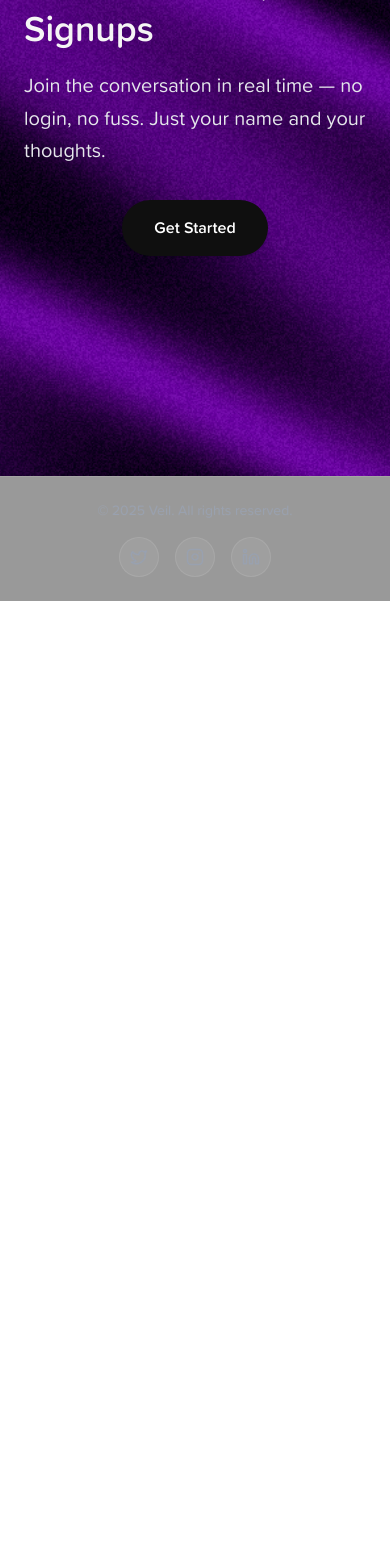
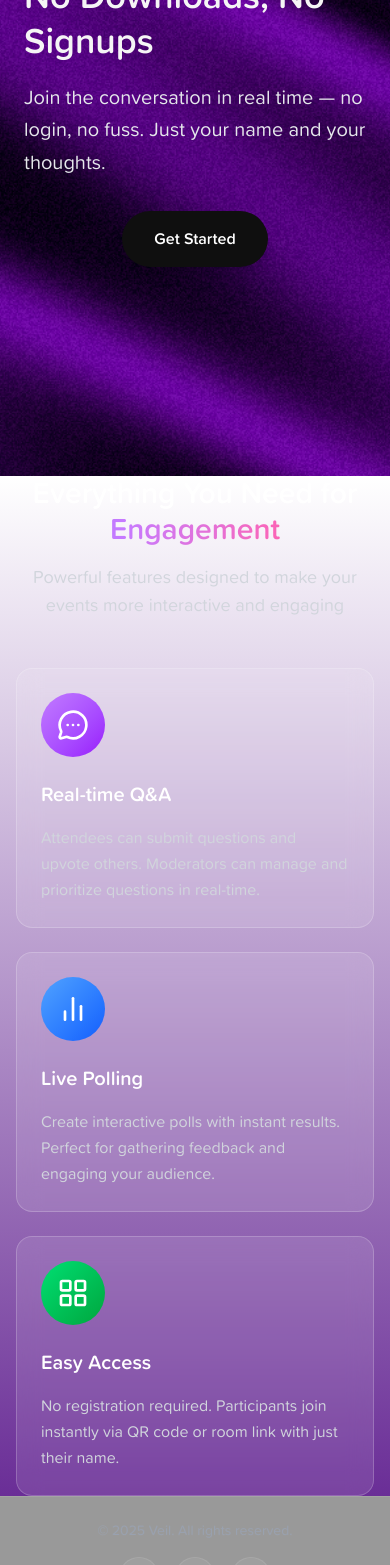
Before and after one commit to cridiv/Veil, a Next.js app in the folder apps/web/: page / in a window 390 px wide. Shown: the part 432-1997 px from the top of the page. Before the commit the page ends 1033 px from the top, so only its background shows below. Built offline with nearby package versions, Linux system fonts and the light colour scheme.

Commit message:
feat: add FeatureSection component and update Hero layout for improved responsiveness

```diff
--- /dev/null
+++ b/apps/web/app/components/FeatureSection.tsx
@@ -0,0 +1,81 @@
+import React from "react";
+import { MessageCircleMore, ChartNoAxesColumn, LayoutGrid } from "lucide-react";
+
+const FeatureSection = () => {
+  return (
+    <section className="relative py-0 md:py-24 px-4 bg-gradient-to-b from-transparent to-purple-900/90">
+      <div className="max-w-7xl mx-auto">
+        {/* Section Header */}
+        <div className="text-center mb-12 md:mb-16">
+          <h2 className="text-3xl md:text-4xl font-bold text-white mb-4">
+            Everything You Need for
+            <span className="bg-gradient-to-r from-purple-400 to-pink-400 bg-clip-text text-transparent">
+              {" "}
+              Engagement
+            </span>
+          </h2>
+          <p className="text-gray-300 text-lg max-w-2xl mx-auto">
+            Powerful features designed to make your events more interactive and
+            engaging
+          </p>
+        </div>
+
+        {/* Feature Grid */}
+        <div className="grid grid-cols-1 md:grid-cols-2 lg:grid-cols-3 gap-6 md:gap-8">
+          {/* Real-time Q&A Card */}
+          <div className="group relative overflow-hidden rounded-2xl backdrop-blur-md bg-white/10 border border-white/20 p-6 md:p-8 hover:bg-white/15 transition-all duration-300 hover:scale-105 hover:shadow-2xl">
+            <div className="absolute inset-0 bg-gradient-to-br from-purple-500/20 to-pink-500/20 opacity-0 group-hover:opacity-100 transition-opacity duration-300"></div>
+            <div className="relative z-10">
+              <div className="w-16 h-16 rounded-full bg-gradient-to-br from-purple-400 to-purple-600 flex items-center justify-center mb-6 group-hover:scale-110 transition-transform duration-300">
+                <MessageCircleMore size={32} className="text-white" />
+              </div>
+              <h3 className="text-xl md:text-2xl font-bold text-white mb-4 group-hover:text-purple-200 transition-colors duration-300">
+                Real-time Q&A
+              </h3>
+              <p className="text-gray-300 leading-relaxed group-hover:text-gray-200 transition-colors duration-300">
+                Attendees can submit questions and upvote others. Moderators can
+                manage and prioritize questions in real-time.
+              </p>
+            </div>
+          </div>
+
+          {/* Live Polling Card */}
+          <div className="group relative overflow-hidden rounded-2xl backdrop-blur-md bg-white/10 border border-white/20 p-6 md:p-8 hover:bg-white/15 transition-all duration-300 hover:scale-105 hover:shadow-2xl">
+            <div className="absolute inset-0 bg-gradient-to-br from-blue-500/20 to-cyan-500/20 opacity-0 group-hover:opacity-100 transition-opacity duration-300"></div>
+            <div className="relative z-10">
+              <div className="w-16 h-16 rounded-full bg-gradient-to-br from-blue-400 to-blue-600 flex items-center justify-center mb-6 group-hover:scale-110 transition-transform duration-300">
+                <ChartNoAxesColumn size={32} className="text-white" />
+              </div>
+              <h3 className="text-xl md:text-2xl font-bold text-white mb-4 group-hover:text-blue-200 transition-colors duration-300">
+                Live Polling
+              </h3>
+              <p className="text-gray-300 leading-relaxed group-hover:text-gray-200 transition-colors duration-300">
+                Create interactive polls with instant results. Perfect for
+                gathering feedback and engaging your audience.
+              </p>
+            </div>
+          </div>
+
+          {/* Easy Access Card */}
+          <div className="group relative overflow-hidden rounded-2xl backdrop-blur-md bg-white/10 border border-white/20 p-6 md:p-8 hover:bg-white/15 transition-all duration-300 hover:scale-105 hover:shadow-2xl md:col-span-2 lg:col-span-1">
+            <div className="absolute inset-0 bg-gradient-to-br from-green-500/20 to-emerald-500/20 opacity-0 group-hover:opacity-100 transition-opacity duration-300"></div>
+            <div className="relative z-10">
+              <div className="w-16 h-16 rounded-full bg-gradient-to-br from-green-400 to-green-600 flex items-center justify-center mb-6 group-hover:scale-110 transition-transform duration-300">
+                <LayoutGrid size={32} className="text-white" />
+              </div>
+              <h3 className="text-xl md:text-2xl font-bold text-white mb-4 group-hover:text-green-200 transition-colors duration-300">
+                Easy Access
+              </h3>
+              <p className="text-gray-300 leading-relaxed group-hover:text-gray-200 transition-colors duration-300">
+                No registration required. Participants join instantly via QR
+                code or room link with just their name.
+              </p>
+            </div>
+          </div>
+        </div>
+      </div>
+    </section>
+  );
+};
+
+export default FeatureSection;
--- a/apps/web/app/components/Hero.tsx
+++ b/apps/web/app/components/Hero.tsx
@@ -4,7 +4,7 @@ import Link from "next/link";
 
 const Hero = () => {
   return (
-    <div className="relative min-h-[80vh] w-full bg-[rgb(25, 26, 31)]">
+    <div className="relative max-h-[100vh] md:max-h-[80vh] w-full bg-[rgb(25, 26, 31)] mb-0">
       {/* Background Image - Full Screen */}
       <div className="absolute inset-0 w-full h-full">
         <Image
@@ -17,9 +17,9 @@ const Hero = () => {
       </div>
 
       {/* Content Container */}
-      <div className="relative z-10 flex items-center justify-center min-h-screen w-full">
+      <div className="relative z-10 flex items-center justify-center min-h-screen md:max-h-[85vh] w-full">
         {/* Content Section */}
-        <div className="w-full max-w-4xl mx-auto mt-[0.5px] pt-[0.5px] md:mt-[0.5px] md:pt-[0.5px] md:text-center p-6 md:p-12">
+        <div className="w-full max-w-4xl mx-auto md:mt-0 md:pt-0 md:text-center p-6 md:p-12">
           <h1 className="text-4xl md:text-5xl font-bold text-white mb-4 leading-tight">
             Engage Your Audience in Real Time
             <br />
@@ -44,7 +44,6 @@ const Hero = () => {
           </div>
         </div>
       </div>
-
       {/* Overlay for better text visibility */}
       <div className="absolute inset-0 bg-black opacity-30"></div>
     </div>
--- a/apps/web/app/page.tsx
+++ b/apps/web/app/page.tsx
@@ -1,12 +1,15 @@
+import FeatureSection from "./components/FeatureSection";
 import Footer from "./components/Footer";
 import Hero from "./components/Hero";
 import NavBar from "./components/Navbar";
+// import FeatureSection from "./components/FeatureSection";
 
 export default function Home() {
   return (
     <div>
       <NavBar />
       <Hero />
+      <FeatureSection />
       <Footer />
     </div>
   );
```
